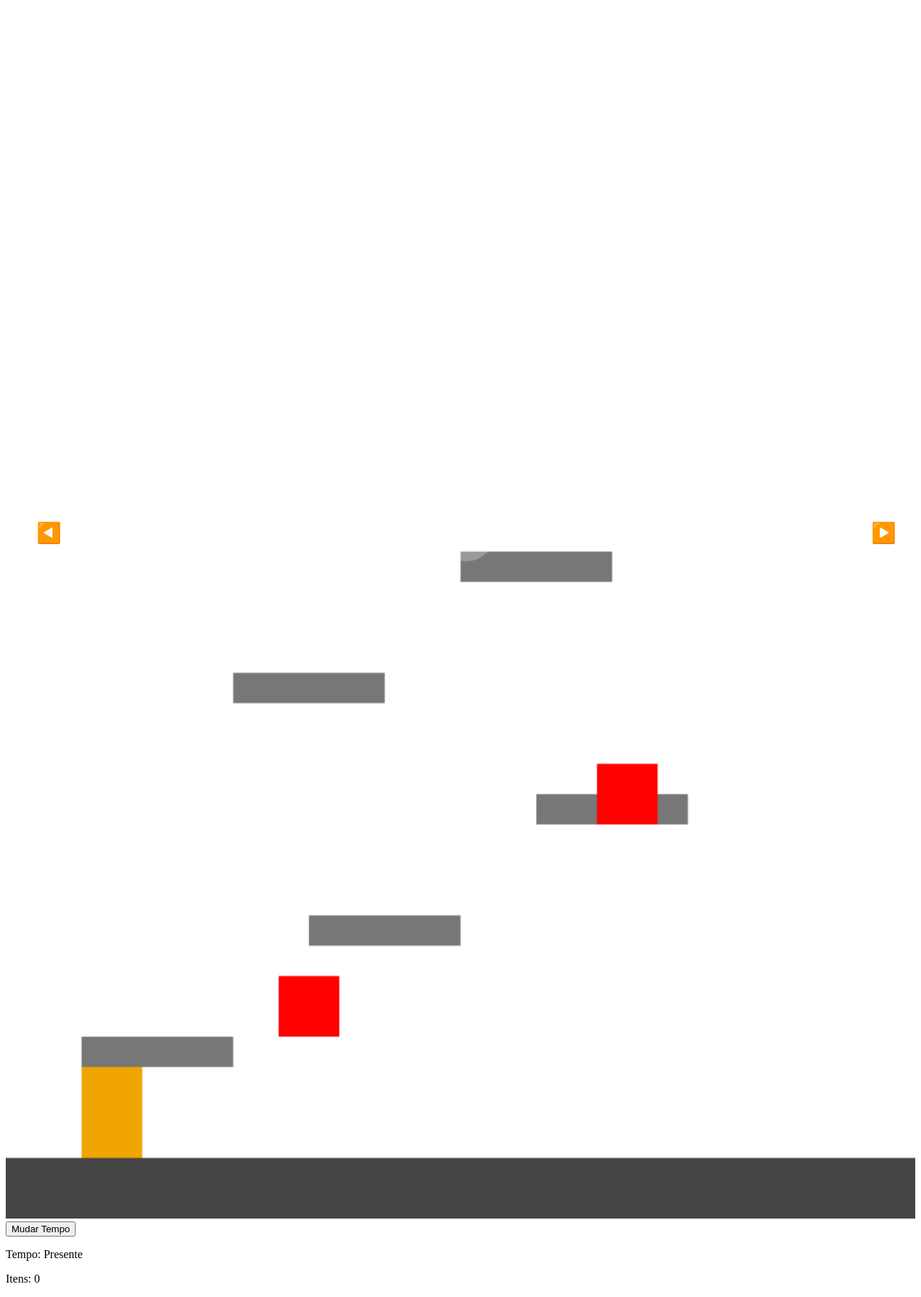
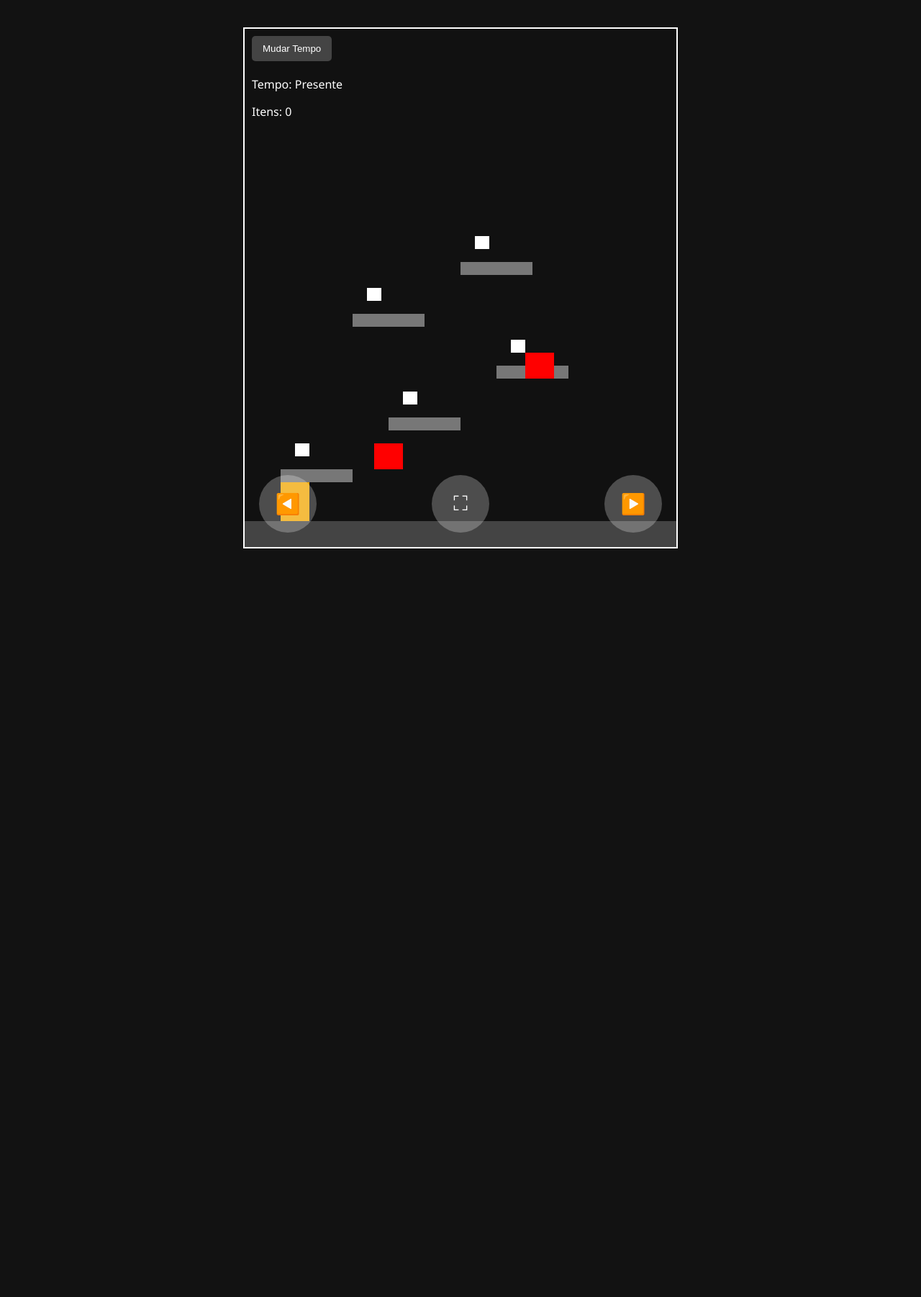
Before and after one commit to Miguel918-hub/Bypass-detetive-ghostfox, a PHP site: page / in a window 1280 px wide. Shown: the whole page at 72% size. After the commit the page ends 762 px from the top, so only its background shows below. Run offline with PHP 8.4, Linux system fonts and the light colour scheme.

Commit message:
Update style.css

```diff
--- a/style.css
+++ b/style.css
@@ -1,4 +1,51 @@
-/* Botões maiores e bem espaçados para celular */
+body {
+    margin: 0;
+    font-family: 'Segoe UI', Tahoma, Geneva, Verdana, sans-serif;
+    background: #121212;
+    display: flex;
+    justify-content: center;
+    align-items: center;
+    height: 100vh;
+}
+
+#game-container {
+    position: relative;
+    width: 100%;
+    max-width: 600px;
+    height: 90vh;
+    border: 2px solid #fff;
+    background: linear-gradient(to top, #1a1a1a, #333);
+    touch-action: none;
+}
+
+canvas {
+    width: 100%;
+    height: 100%;
+    display: block;
+    background-color: #111;
+}
+
+#hud {
+    position: absolute;
+    top: 10px;
+    left: 10px;
+    color: #fff;
+}
+
+#hud button {
+    padding: 10px 15px;
+    margin-bottom: 5px;
+    background-color: #444;
+    color: #fff;
+    border: none;
+    border-radius: 5px;
+}
+
+#hud button:active {
+    background-color: #666;
+}
+
+/* Controles mobile */
 #controls {
     position: absolute;
     bottom: 20px;
@@ -26,9 +73,3 @@
 #controls button:active {
     background-color: rgba(255,255,255,0.45);
 }
-
-/* Ajustar canvas para ocupar toda a tela do game-container */
-canvas {
-    width: 100%;
-    height: 100%;
-}
```
